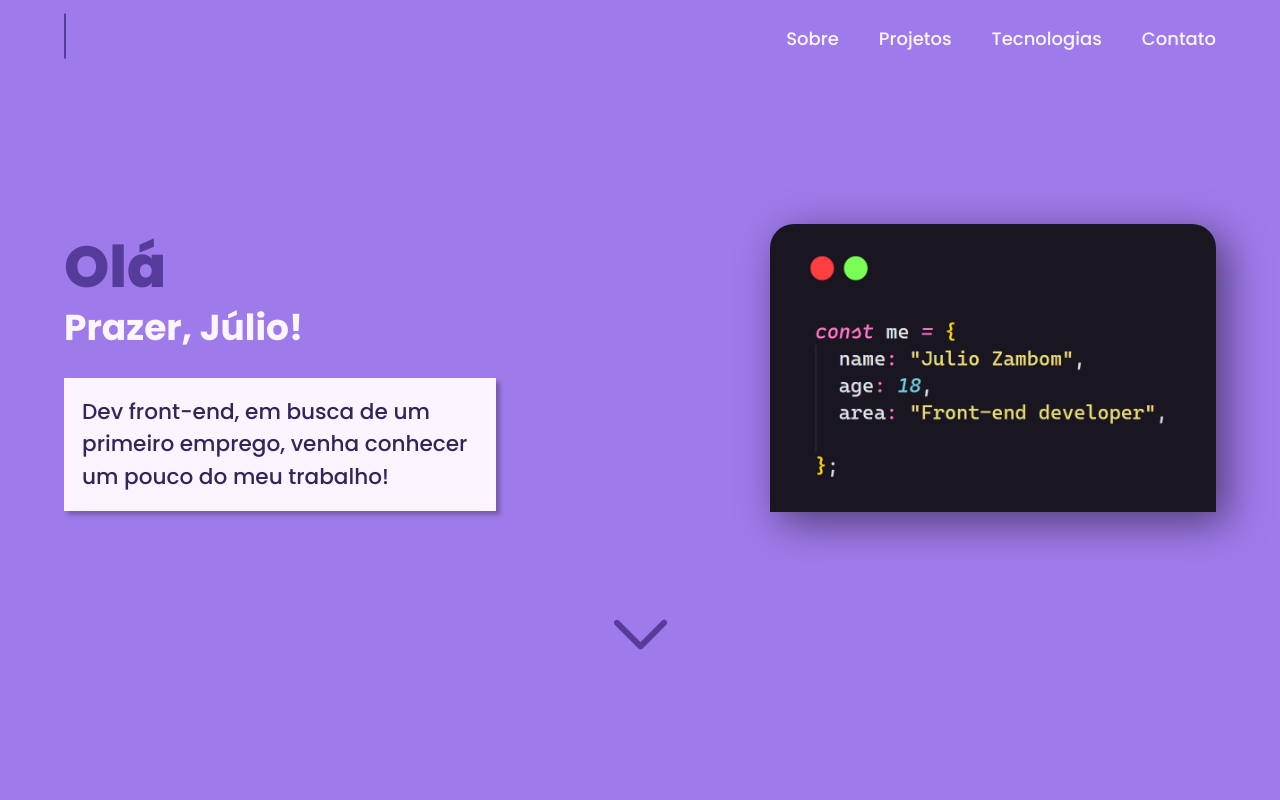
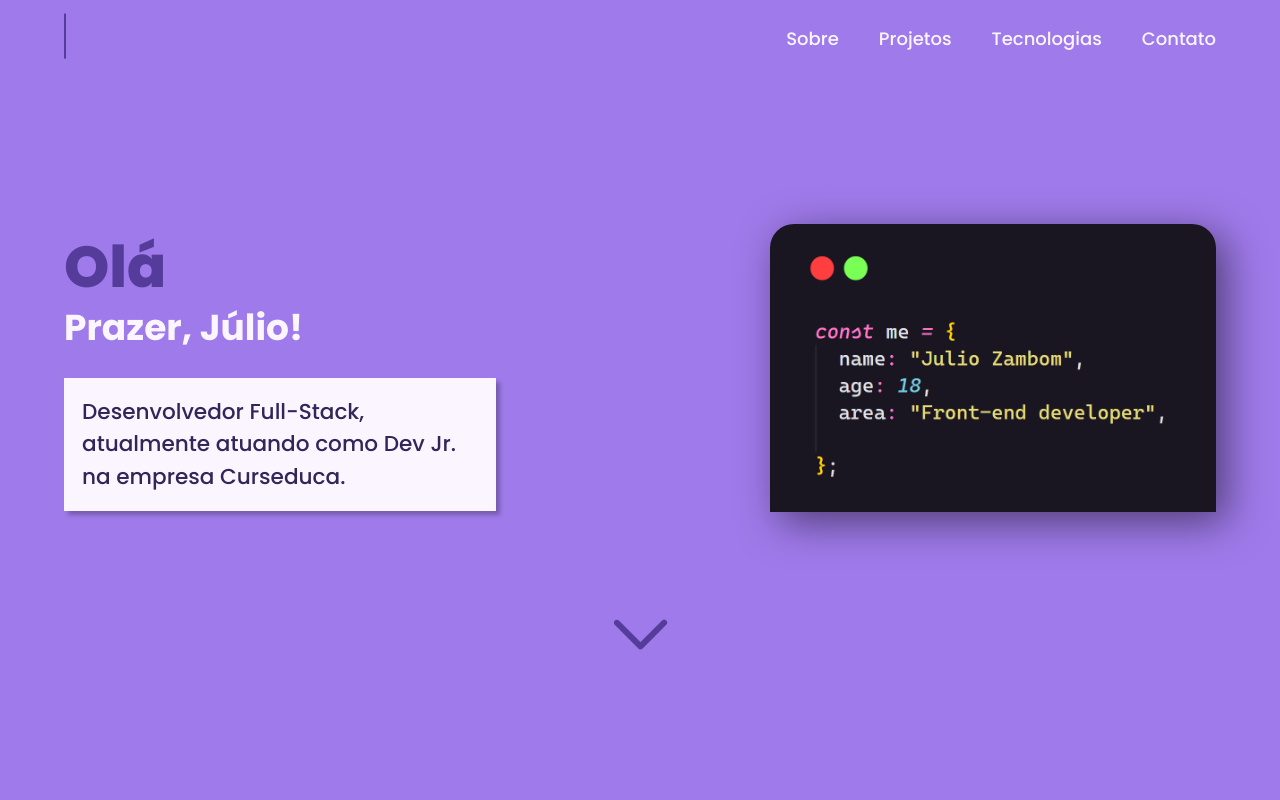
Before and after one commit to juliozambom/portifolio, a React (Vite) app: page / in a window 1280 px wide. Shown: the top 800 px of the page. Built offline with nearby package versions, Linux system fonts and the light colour scheme.

Commit message:
chore: changing header text

```diff
--- a/src/sections/Header/index.tsx
+++ b/src/sections/Header/index.tsx
@@ -18,8 +18,7 @@ export default function Header() {
           <h2>Prazer, Júlio!</h2>
           <div>
             <p>
-              Dev front-end, em busca de um primeiro emprego, venha conhecer um
-              pouco do meu trabalho!
+              Desenvolvedor Full-Stack, atualmente atuando como Dev Jr. na empresa Curseduca.
             </p>
           </div>
         </PresentationContainer>
```
